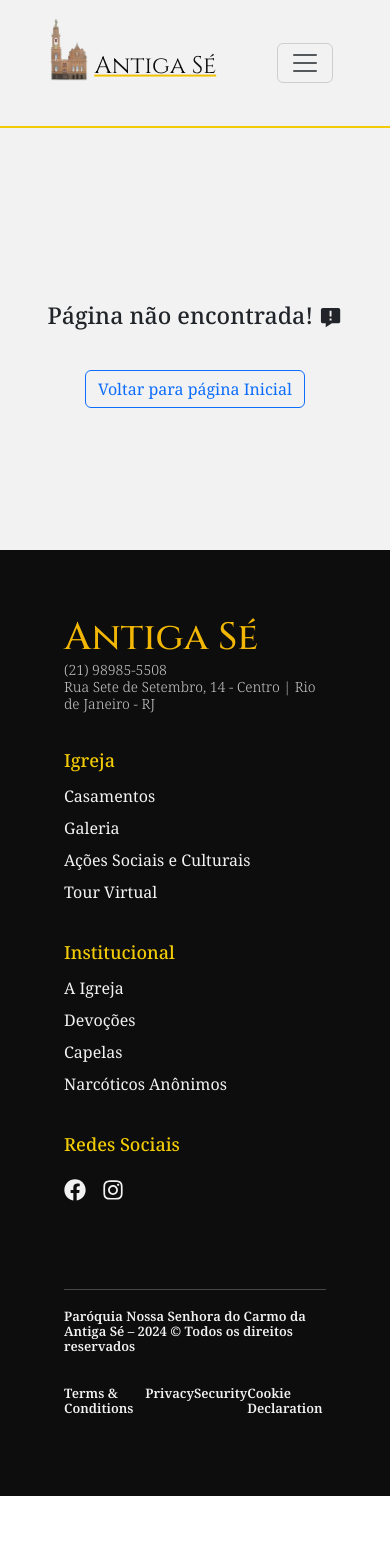
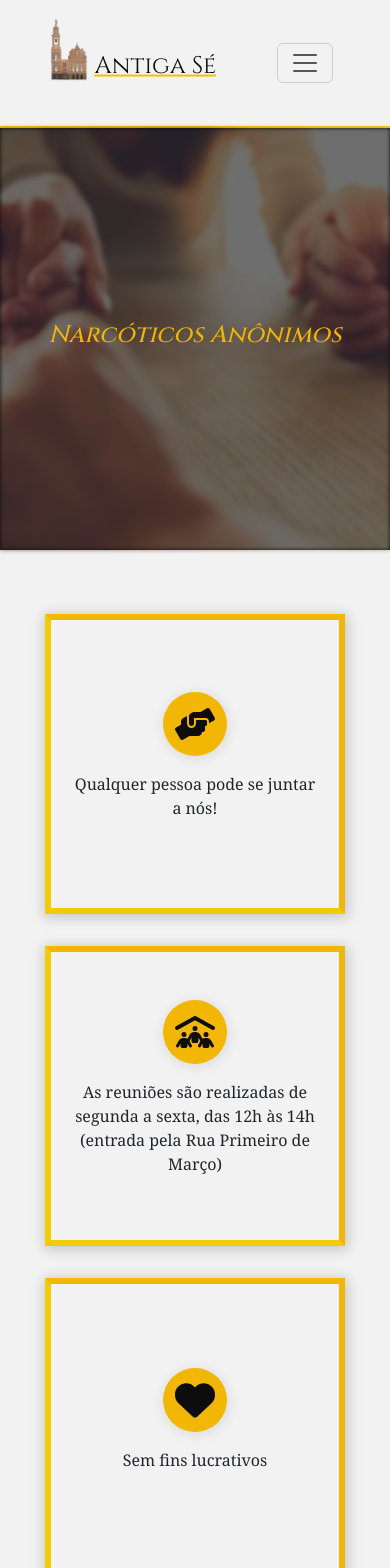
Before and after one commit to lucasberenger/igreja-antiga-se, a React (Vite) app in the folder website/: page /narcoticos in a window 390 px wide. Shown: the top 1568 px of the page. Before the commit the page ends 1496 px from the top, so only its background shows below. Built offline with nearby package versions, Linux system fonts and the light colour scheme.

Commit message:
Narcoticos Page
 - Narcoticos Page
 - New Picture
 - Responsive Narcoticos page
 - Scroll Animation

```diff
--- a/website/src/components/Footer/Footer.jsx
+++ b/website/src/components/Footer/Footer.jsx
@@ -38,15 +38,15 @@ const Footer = () => {
                     <Link to='/Igreja'>
                             <p>A Igreja</p>
                         </Link>
-                    <a href="#">
+                    <Link to="/devocoes">
                         <p>Devoções</p>
-                    </a>
+                    </Link>
                     <Link to="/capelas">
                         <p>Capelas</p>
                     </Link>
-                    <a href="#">
+                    <Link to="/narcoticos">
                         <p>Narcóticos Anônimos</p>
-                    </a>
+                    </Link>
                 </div>
                 <div className="sb_footer-links_div">
                     <h4>Redes Sociais</h4>
--- a/website/src/components/Header/Header.jsx
+++ b/website/src/components/Header/Header.jsx
@@ -44,7 +44,7 @@ const Header = () => {
                 Devoções
                 </NavDropdown.Item>
                 <NavDropdown.Item as={Link} to="/capelas">Capelas</NavDropdown.Item>
-                <NavDropdown.Item href="#action/3.5">Narcóticos Anônimos</NavDropdown.Item>
+                <NavDropdown.Item as={Link}  to="/narcoticos">Narcóticos Anônimos</NavDropdown.Item>
                 <NavDropdown.Divider />
                 <NavDropdown.Item href="https://matterport.com/discover/space/fmSVBM1HoW6" target='blank'>
                   Tour Virtual
--- /dev/null
+++ b/website/src/components/NarcoticosPage/NarcoticosPage.jsx
@@ -0,0 +1,68 @@
+import React from 'react'
+
+import './NarcoticosPage.modules.css'
+
+import narcoticoImage from '../../assets/narcoticosTitleImage.png'
+
+import ScrollAnimation from '../../components/ScrollAnimation/ScrollAnimation'
+
+import Formulary from '../../components/Form/Formulary'
+
+
+import { FaPeopleRoof } from "react-icons/fa6";
+import { FaHandsHelping } from "react-icons/fa";
+import { FaHeart } from "react-icons/fa6";
+
+const NarcoticosPage = () => {
+  return (
+    <>
+    <ScrollAnimation />
+        <div className="narcoticos-title">
+                <h1>Narcóticos Anônimos</h1>
+                <img src={narcoticoImage} alt="Narcóticos Anônimos" />
+        </div>
+
+        <div className='narcoticos-boxes_container'>
+                <div className="narcoticos_box hidden">
+                        <div className="narcoticos-icon">
+                         <FaHandsHelping />
+                        </div>
+                        <p>Qualquer pessoa pode se juntar a nós!</p>
+                </div>
+                <div className="narcoticos_box hidden">
+                        <div className="narcoticos-icon">
+                         <FaPeopleRoof />
+                        </div>
+                        <p>As reuniões são realizadas de
+                        segunda a sexta, das 12h às 14h
+                        (entrada pela Rua Primeiro de Março)</p>
+                </div>
+                <div className="narcoticos_box hidden">
+                        <div className="narcoticos-icon">
+                         <FaHeart />
+                        </div>
+                        <p>Sem fins lucrativos</p>
+                </div>
+            </div>
+
+        <div className="narcoticos-container">
+            <div className="narcoticos-text hidden">
+            <p>Narcóticos Anônimos ou NA é uma Irmandade ou Sociedade sem fins lucrativos, de <span className="span-text">homens e mulheres para quem as drogas se tornaram um problema maior.</span> Somos adictos em recuperação, que nos reunimos regularmente para ajudarmos uns aos outros a nos mantermos limpos.</p>
+            <p>Este é um programa de total abstinência de todas as drogas e há somente um requisito para ser membro: <span className="span-text">o desejo de parar de usar.</span> Sugerimos que você mantenha a mente aberta e dê a si mesmo uma oportunidade. Nosso programa é um conjunto de princípios escritos de uma maneira tão simples que podemos segui-los nas nossas vidas diárias. <span className="span-text">O mais importante é que eles funcionam.</span></p>
+            <p>NA não tem subterfúgios, não somos filiados a nenhuma outra organização, não temos matrícula nem taxas, não há compromissos escritos, nem promessas a fazer à ninguém. <span className="span-text">Não estamos ligados a nenhum grupo político, religioso ou policial</span> e, em nenhum momento, estamos sob vigilância.</p>
+            <p>O recém–chegado é a pessoa mais importante em qualquer reunião, porque só dando podemos manter o que temos.
+            <span className="span-text">Qualquer pessoa pode juntar-se a nós,</span> independentemente da idade, situação financeira, raça, orientação sexual, crença, religião ou falta de religião.</p>
+            <p>
+            Não estamos interessados no que ou quanto você usou, quais eram os seus contatos, no que fez no passado, no quanto você tem ou deixa de ter; só <span className="span-text">nos interessa o que você quer fazer a respeito do seu problema</span> e como podemos ajudar.
+            </p>
+            <p>Aprendemos com nossa experiência coletiva que aqueles que continuam voltando regularmente às nossas reuniões mantêm-se limpos.</p>
+
+            </div>
+        </div>
+
+        <Formulary/>
+    </>
+  )
+}
+
+export default NarcoticosPage
--- /dev/null
+++ b/website/src/components/NarcoticosPage/NarcoticosPage.modules.css
@@ -0,0 +1,127 @@
+.narcoticos-title {
+    display: flex;
+    flex-direction: column;
+    align-items: center;
+    justify-content: center;
+    width: 100%;
+    height: 50vh;
+    background-color: var(--black);
+}
+
+.narcoticos-title h1 {
+    z-index: 1;
+    font-style: italic;
+    color: var(--gold_2);
+    font-family: "Cinzel", serif;
+    font-size: 82px;
+}
+
+.narcoticos-title h4 {
+    font-size: 18px;
+    color: var(--white);
+    z-index: 1;
+    width: 30%;
+    text-align: center;
+}
+
+.narcoticos-title img {
+    position: absolute;
+    width: 100%;
+    height: 50vh;
+    object-fit: cover;
+    object-position: 30% 1%;
+    z-index: 0;
+    opacity: .7;
+    filter: blur(2px) brightness(60%);
+}
+
+.narcoticos-container {
+    background-color: var(--white);
+    padding: 4rem;
+    display: flex;
+    align-items: center;
+    justify-content: center;
+}
+
+.narcoticos-boxes_container {
+    display: flex;
+    flex-direction: row;
+    gap: 2rem;
+    padding: 4rem 0 2rem 0;
+    background-color: var(--white);
+    align-items: center;
+    justify-content: center;
+}
+
+.narcoticos_box {
+    text-align: center;
+    padding: 2rem;
+    gap: 1rem;
+    border: 6px solid var(--gold_2);
+    border-bottom: 6px solid var(--gold);
+    border-left: 6px solid var(--gold);
+    height: 300px;
+    width: 400px;
+    display: flex;
+    flex-direction: column;
+    align-items: center;
+    justify-content: center;
+    box-shadow: 1px 2px 12px 2px rgba(0, 0, 0, 0.178);
+}
+
+.narcoticos-icon {
+    display: flex;
+    justify-content: center;
+    align-items: center;
+    height: 4rem;
+    width: 4rem;
+    background-color: var(--gold_2);
+    border-radius: 50%;
+    box-shadow: 1px 2px 12px 2px rgba(0, 0, 0, 0.082);
+}
+
+.narcoticos-icon svg {
+    color: var(--black);
+    width: auto;
+    height: 2.5rem;
+}
+
+.narcoticos-text {
+    width: 50%;
+}
+
+.span-text {
+    font-weight: 600;
+}
+
+
+@media screen and ( max-width: 900px ){
+
+    .narcoticos-title h1 {
+        font-size: 24px;
+    }
+
+    .narcoticos-boxes_container {
+        padding: 4rem 0 4rem 0;
+        display: flex;
+        flex-direction: column;
+        justify-content: space-around;
+        gap: 2rem;
+    }
+
+    .narcoticos_box  {
+        padding: 1.2rem;
+        width: 300px;
+        display: flex;
+        flex-direction: column;
+    }
+
+    .narcoticos-container {
+        padding: 1.4rem;
+    }
+
+    .narcoticos-text {
+        width: 100%;
+    }
+
+}
--- a/website/src/main.jsx
+++ b/website/src/main.jsx
@@ -31,6 +31,7 @@ import AcoesSociais from './pages/AcoesSociais.jsx';
 import Devocoes from './pages/Devocoes.jsx';
 import VidaPastoral from './pages/VidaPastoral.jsx';
 import Capelas from './pages/Capelas.jsx';
+import Narcoticos from './pages/Narcoticos.jsx';
 
 
 const router = createBrowserRouter([
@@ -75,6 +76,10 @@ const router = createBrowserRouter([
           path: 'capelas',
           element: <Capelas />
         },
+        {
+          path: 'narcoticos',
+          element: <Narcoticos />
+        },
     ]
   },
 ])
--- /dev/null
+++ b/website/src/pages/Narcoticos.jsx
@@ -0,0 +1,12 @@
+import React from 'react'
+import NarcoticosPage from '../components/NarcoticosPage/NarcoticosPage'
+
+const Narcoticos = () => {
+  return (
+    <>
+        <NarcoticosPage/>
+    </>
+  )
+}
+
+export default Narcoticos
```
Also changed, not shown: website/src/assets/narcoticosTitleImage.png (added).
